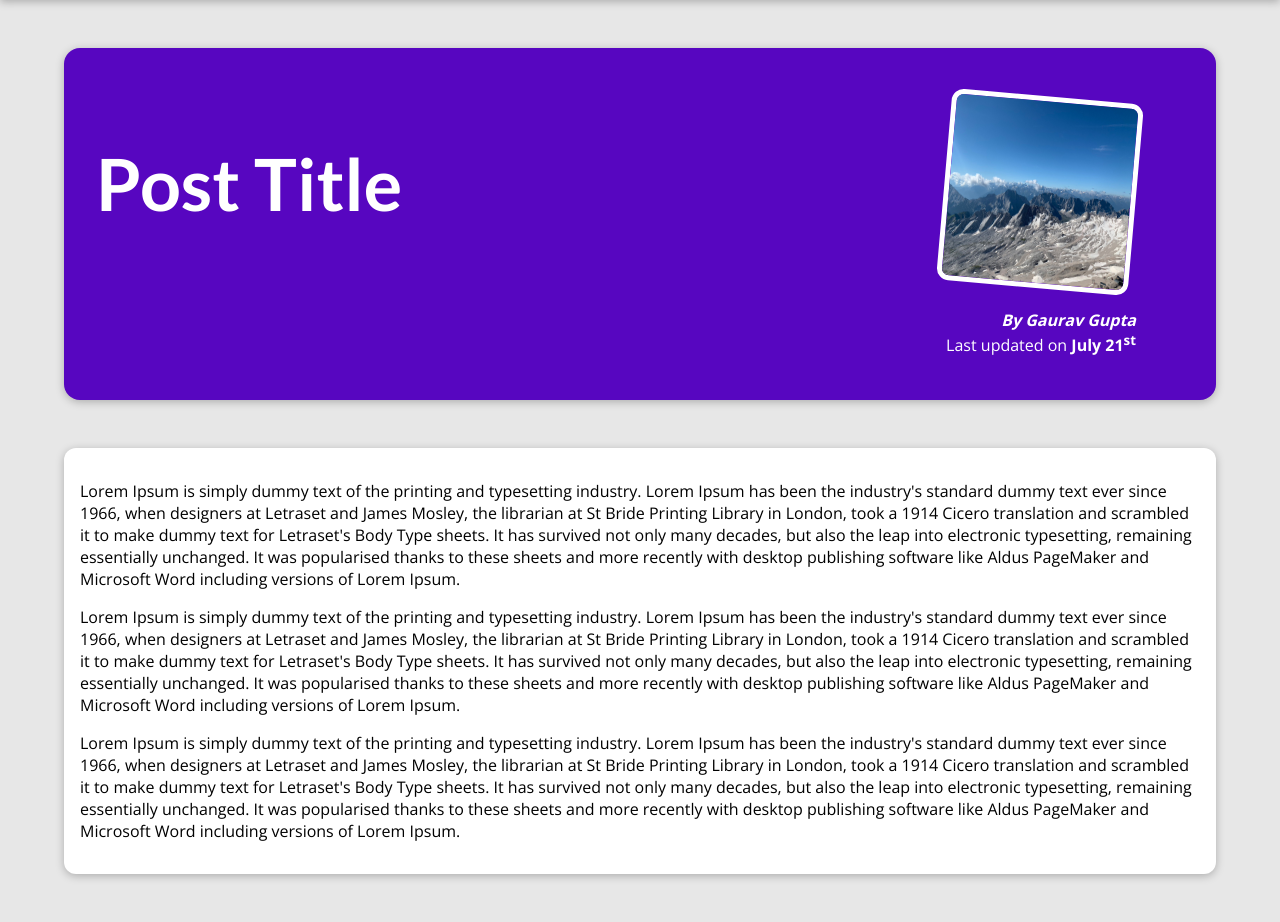
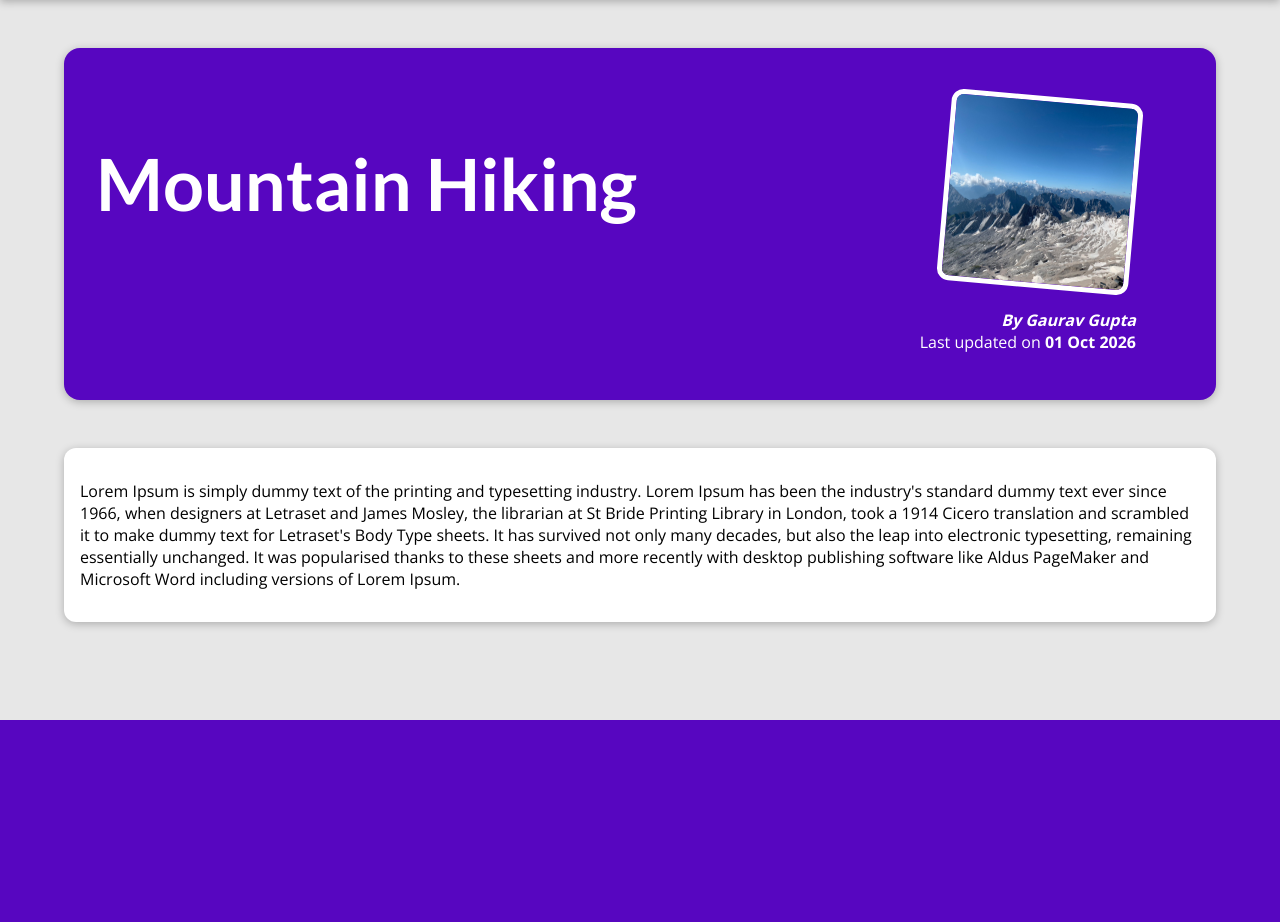
Before and after one commit to Ryanhustler420/django, a Django app: page /posts/mountains in a window 1280 px wide. Shown: the part 80-1002 px from the top of the page. After the commit the page ends 800 px from the top, so only its background shows below. Run offline with Django 5.2, Linux system fonts and the light colour scheme.

Commit message:
updated single post page

```diff
--- a/my_site/blog/templates/blog/post.html
+++ b/my_site/blog/templates/blog/post.html
@@ -1,7 +1,7 @@
 {% extends "base.html" %}
 {% load static %}
 
-{% block title %}This Post Title{% endblock %}
+{% block title %}{{post.title}}{% endblock %}
 
 {% block css_files %}
     <link rel="stylesheet" href="{% static 'blog/post-detail.css' %}" />
@@ -9,18 +9,16 @@
 
 {% block content %}
     <section id="summary">
-        <h2>Post Title</h2>
+        <h2>{{post.title}}</h2>
         <article>
-            <img src="{% static 'blog/images/mountains.jpg' %}" alt="Post Title" />
-            <address>By Gaurav Gupta</address>
+            <img src="{% static 'blog/images/'|add:post.image %}" alt="{{ post.title }}" />
+            <address>By {{post.author|title}}</address>
             <div>
-                Last updated on <time>July 21<sup>st</sup></time>
+                Last updated on <time>{{ post.date | date:"d M Y" }}</time>
             </div>
         </article>
     </section>
     <main>
-        <p>Lorem Ipsum is simply dummy text of the printing and typesetting industry. Lorem Ipsum has been the industry's standard dummy text ever since 1966, when designers at Letraset and James Mosley, the librarian at St Bride Printing Library in London, took a 1914 Cicero translation and scrambled it to make dummy text for Letraset's Body Type sheets. It has survived not only many decades, but also the leap into electronic typesetting, remaining essentially unchanged. It was popularised thanks to these sheets and more recently with desktop publishing software like Aldus PageMaker and Microsoft Word including versions of Lorem Ipsum.</p>
-        <p>Lorem Ipsum is simply dummy text of the printing and typesetting industry. Lorem Ipsum has been the industry's standard dummy text ever since 1966, when designers at Letraset and James Mosley, the librarian at St Bride Printing Library in London, took a 1914 Cicero translation and scrambled it to make dummy text for Letraset's Body Type sheets. It has survived not only many decades, but also the leap into electronic typesetting, remaining essentially unchanged. It was popularised thanks to these sheets and more recently with desktop publishing software like Aldus PageMaker and Microsoft Word including versions of Lorem Ipsum.</p>
-        <p>Lorem Ipsum is simply dummy text of the printing and typesetting industry. Lorem Ipsum has been the industry's standard dummy text ever since 1966, when designers at Letraset and James Mosley, the librarian at St Bride Printing Library in London, took a 1914 Cicero translation and scrambled it to make dummy text for Letraset's Body Type sheets. It has survived not only many decades, but also the leap into electronic typesetting, remaining essentially unchanged. It was popularised thanks to these sheets and more recently with desktop publishing software like Aldus PageMaker and Microsoft Word including versions of Lorem Ipsum.</p>
+        {{post.content|linebreaks}}
     </main>
 {% endblock %}
--- a/my_site/blog/views.py
+++ b/my_site/blog/views.py
@@ -30,23 +30,15 @@ def index(request):
 
 
 def all_posts(request):
-    print("working")
     return render(request, "blog/posts.html", {
         "posts": posts
     })
 
 
 def post_by_title(request, title):
-    post = None
-    for p in posts:
-        if p.get("slug") == title:
-            post = p
-            break
-
-    if post is None:
-        return HttpResponseNotFound("This post is not available or maybe deleted")
+    identified_post = next(post for post in posts if post['slug'] == title)
 
     return render(request, "blog/post.html", {
         "title": title,
-        "post": post
+        "post": identified_post
     })
```
Also changed, not shown: my_site/blog/templates/blog/posts.html (+3 -5 lines).
